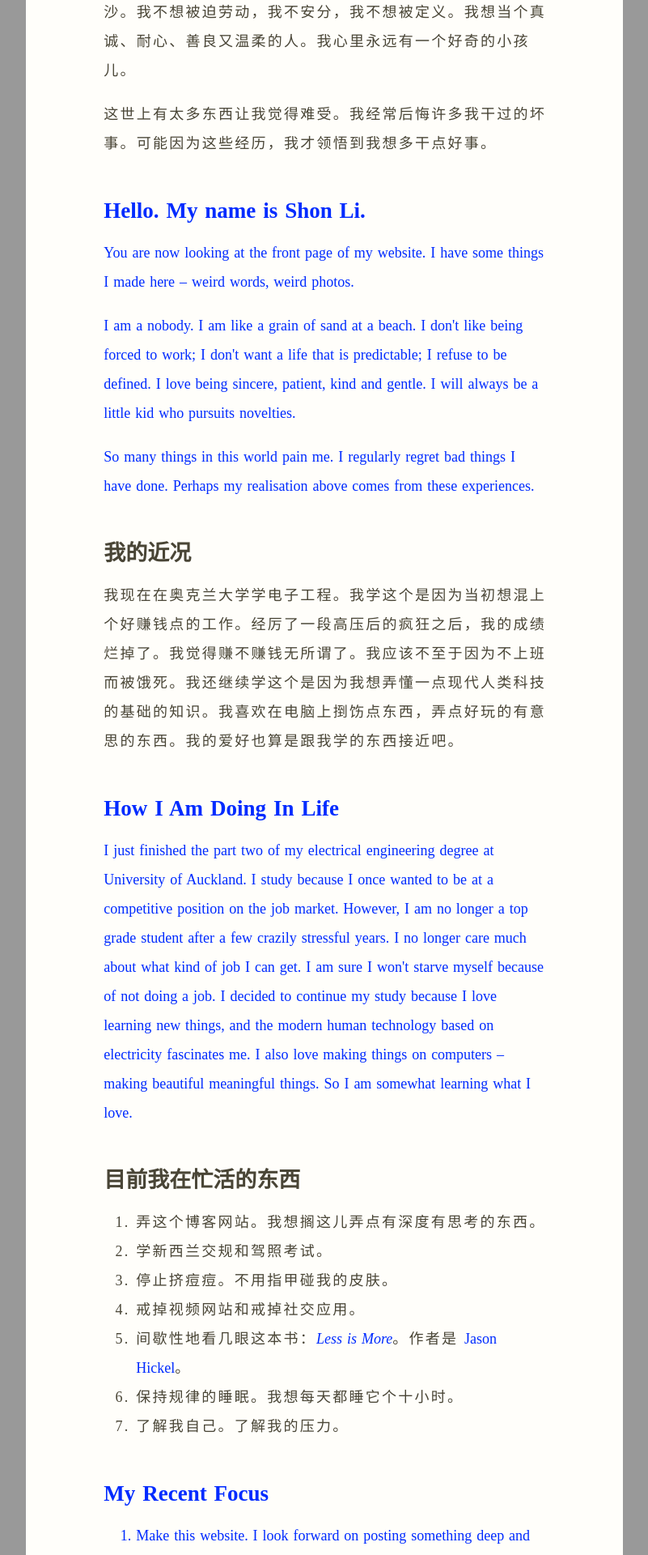
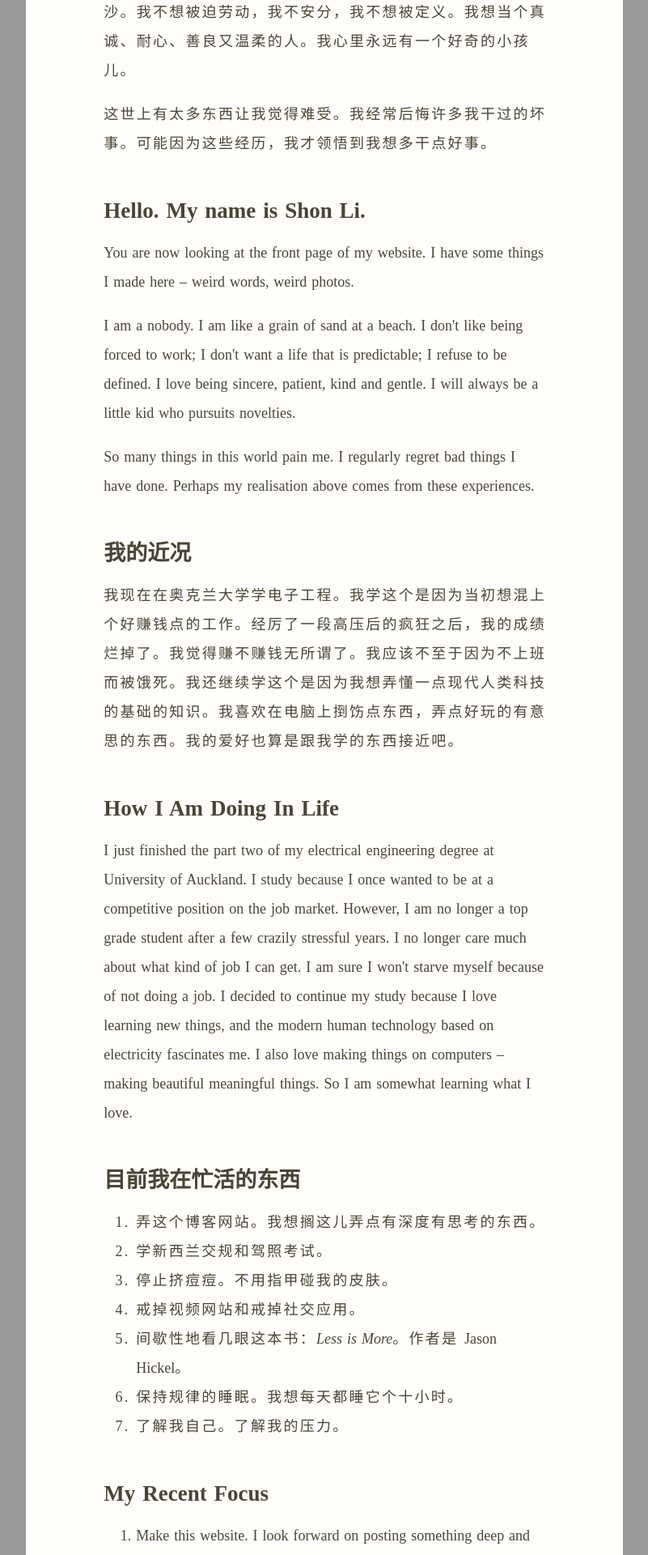
Before and after one commit to shon-li/shon-li.github.io, a Jekyll site: the page built from index.md, in a window 1280 px wide. Shown: the part 606-2526 px from the top of the page at 81% size, without its empty margins (239-1040 px from the left). Built offline with Jekyll 4.4.1, drawn with Linux system fonts in a browser that asks for light colours.

Commit message:
Fix layout en highlighting if-condition

```diff
--- a/_layouts/default.html
+++ b/_layouts/default.html
@@ -21,7 +21,7 @@ layout: compress
     <link rel="stylesheet" href="/assets/css/contents-page.css">
   {%- endif -%}
 
-  {%- if jekyll.environment == "production" -%}
+  {%- if jekyll.environment != "production" -%}
     <style>
       /* Check en language mark-ups */
       h1:lang(en), h2:lang(en), h3:lang(en), h4:lang(en), h5:lang(en), h6:lang(en),
```
Also changed, not shown: 18 other files.
